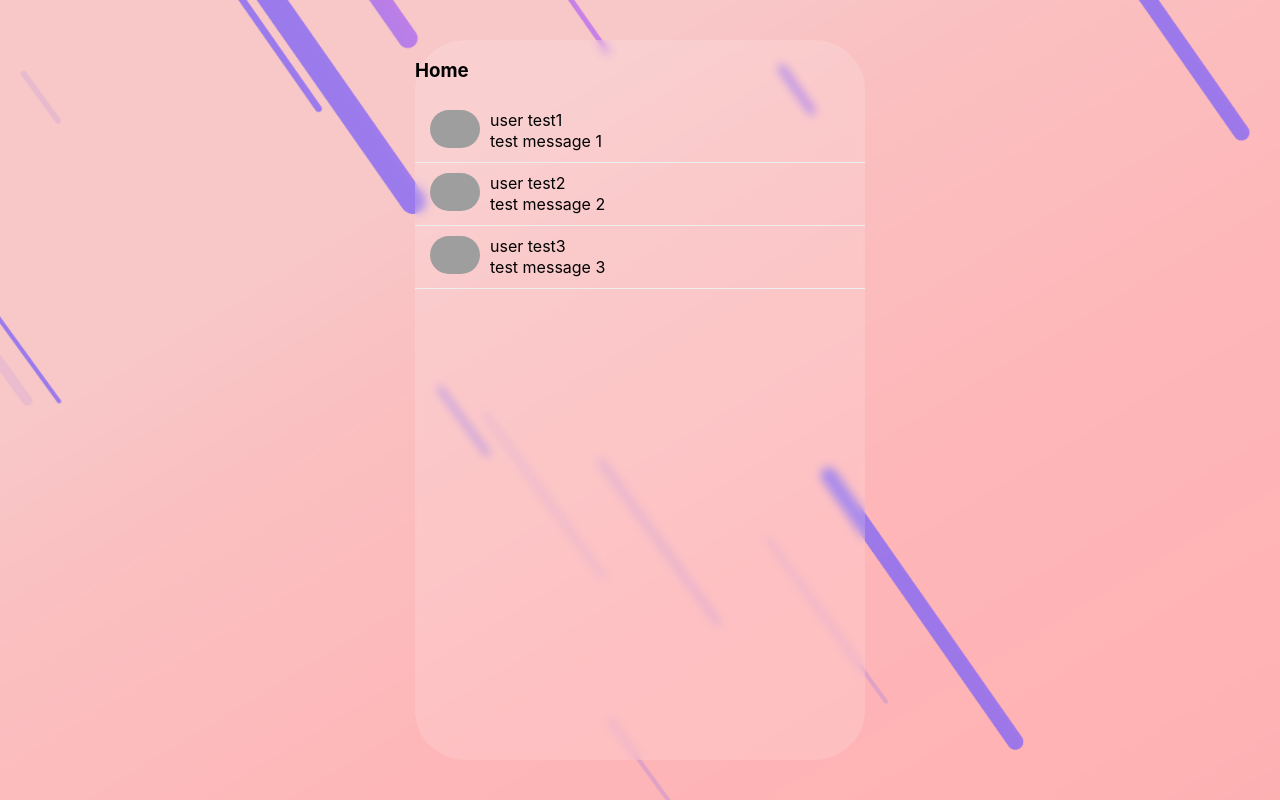
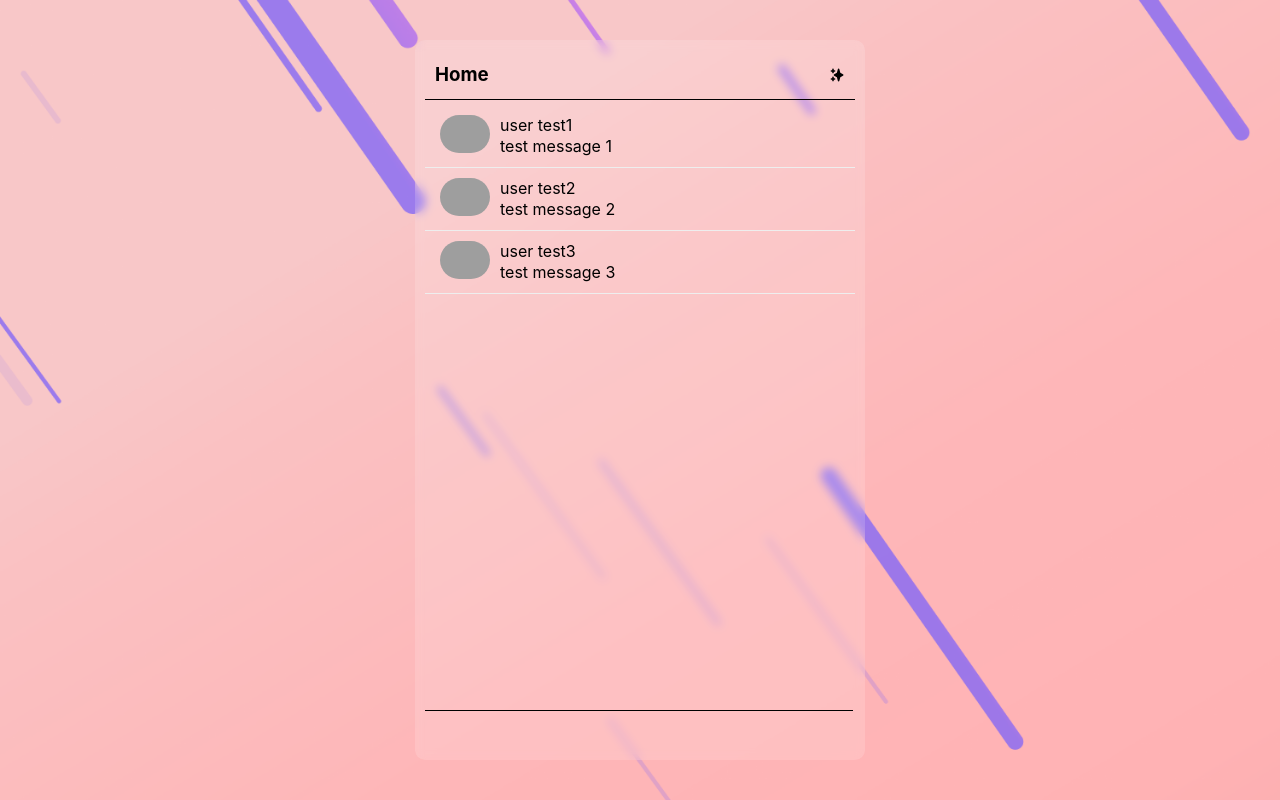
Before and after one commit to lalidiaz/dev-socialmedia-nextjs, a Next.js app: page /home in a window 1280 px wide. Built offline with nearby package versions, Linux system fonts and the light colour scheme; grey boxes are pictures that could not be loaded.

Commit message:
add styles to HomePage

```diff
--- a/components/AppLayout/applayout.module.scss
+++ b/components/AppLayout/applayout.module.scss
@@ -13,12 +13,12 @@
   background-size: cover;
 
   .main {
-    // background-color: $pink;
     background-color: rgba(255, 255, 255, 0.15);
     backdrop-filter: blur(5px);
-    border-radius: 50px;
+    border-radius: 10px;
     width: 450px;
     height: 90vh;
+    padding: 10px;
     @include respond(phone) {
       width: 100%;
     }
--- a/package.json
+++ b/package.json
@@ -12,6 +12,7 @@
     "next": "10.2.0",
     "react": "17.0.2",
     "react-dom": "17.0.2",
+    "react-icons": "^4.2.0",
     "sass": "^1.32.12"
   }
 }
--- a/pages/home/homepage.module.scss
+++ b/pages/home/homepage.module.scss
@@ -1,24 +1,29 @@
 @import "styles/variables";
 
-.homeContainer {
 .header {
-    position: fixed;
+  position: sticky;
   display: flex;
   align-items: center;
   height: 50px;
   top: 0;
-    border-bottom: 1px solid $violet;
+  border-bottom: 1px solid black;
   width: 100%;
+  display: flex;
+  justify-content: space-between;
+  padding: 10px;
+
+  .h3 {
+    color: black;
+  }
 }
 .nav {
   position: fixed;
   bottom: 0;
   height: 50px;
-    border-top: 1px solid $violet;
-    width: 100%;
+  border-top: 1px solid black;
+  width: 95%;
 }
 
 .section {
-    padding-top: 49px;
+  padding-top: 5px;
 }
-}
--- a/pages/home/index.js
+++ b/pages/home/index.js
@@ -3,6 +3,7 @@ import { useState, useEffect } from "react";
 import styles from "./homepage.module.scss";
 import AppLayout from "components/AppLayout";
 import DevTweet from "components/DevTweet";
+import { HiSparkles } from "react-icons/hi";
 
 const HomePage = () => {
   const [timeline, setTimeline] = useState([]);
@@ -16,19 +17,19 @@ const HomePage = () => {
   return (
     <AppLayout>
       <header className={styles.header}>
-        <h3>Home</h3>
+        <h3 className={styles.h3}>Home</h3>
+        <HiSparkles />
       </header>
       <section className={styles.section}>
         {timeline.map((devtweet) => {
           const { username, id, avatar, message } = devtweet;
           return (
-
-            <DevTweet key={id} username={username} message={message} avatar={avatar}/>
-            // <article key={id} className={styles.article}>
-            //   <Avatar alt={username} avatar={avatar} />
-            //   <p>{username}</p>
-            //   <p>{message}</p>
-            // </article>
+            <DevTweet
+              key={id}
+              username={username}
+              message={message}
+              avatar={avatar}
+            />
           );
         })}
       </section>
```
Also changed, not shown: 1 other file (tests, documents, lock files or other folders). Lines whose indentation alone changed are shown as unchanged.
